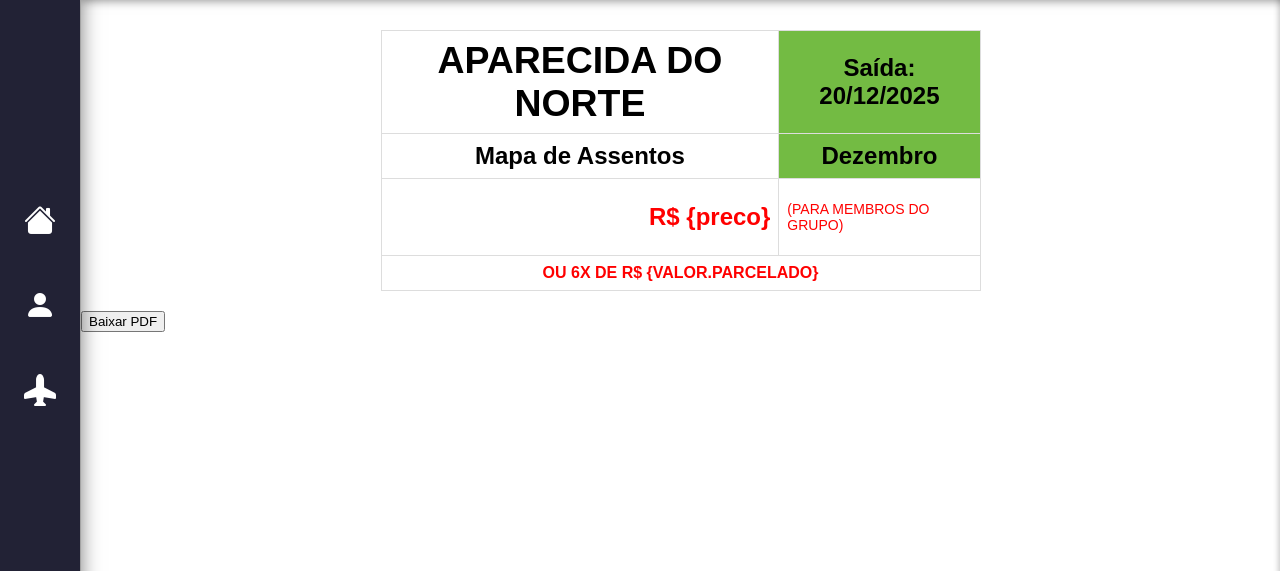
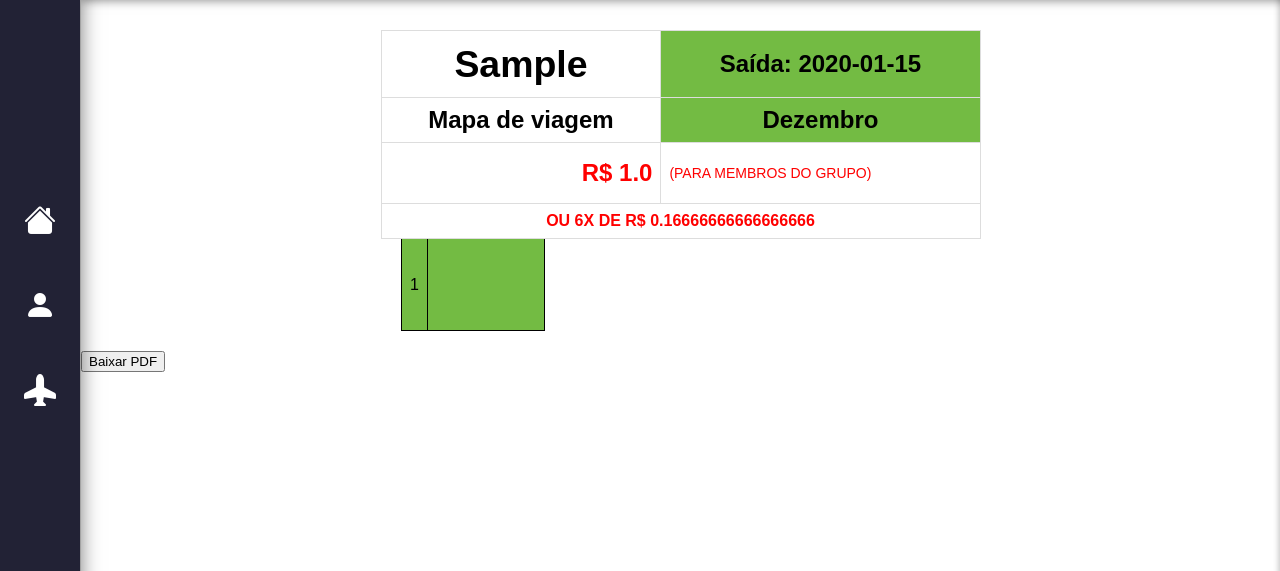
Before and after one commit to raul4500/financeiro_leader, a Flask app: template templates/tesste.html in a window 1280 px wide. Shown: the part 94-665 px from the top of the page. Run offline with Flask 3, Linux system fonts and the light colour scheme; the template is opened without the code that fills it: values that come from a table or form of the project are taken from there, others are empty; tables that the repository leaves empty hold one stand-in row (values such as "Sample post"); some libraries are stand-ins or nearby versions.

Commit message:
Add files via upload

```diff
--- a/models/Viagem.py
+++ b/models/Viagem.py
@@ -1,5 +1,5 @@
 from database import db
-from sqlalchemy import Column, Integer, String, Float, Date
+from sqlalchemy import Column, Integer, String, Float, Date, JSON
 from sqlalchemy.orm import relationship
 
 class Viagem(db.Model):
@@ -10,7 +10,7 @@
     preco = db.Column(db.Float, nullable=False)
     qtd_assentos = db.Column(db.Integer, nullable=False)
     tipo_onibus = db.Column(db.String(12), nullable=False)
-    assentos_indisponiveis = db.Column(db.Integer, nullable=True)
+    assentos_indisponiveis = db.Column(db.JSON, nullable=True, default=[])  # Alterado para JSON
     descricao = db.Column(db.String(400), nullable=False)
     inclusos = db.Column(db.String(400), nullable=False)
     # Relacionamento: Uma viagem pode ter várias reservas
@@ -28,7 +28,7 @@
             "preco": self.preco,
             "qtd_assentos": self.qtd_assentos,
             "tipo_onibus": self.tipo_onibus,
-            "assentos_indisponiveis": self.assentos_indisponiveis,
+            "assentos_indisponiveis": self.assentos_indisponiveis,  # Incluindo a lista no JSON
             "descricao": self.descricao,
             "inclusos": self.inclusos,
             #"reservas": [reserva.toJson() for reserva in self.reservas]
--- a/templates/tesste.html
+++ b/templates/tesste.html
@@ -21,10 +21,12 @@
             padding: 16px 0 0 0;
             overflow: hidden;
         }
+
         .sidebar-right.active {
             padding: 16px;
             right: 0;
         }
+
         .toggle-btn-right {
             position: fixed;
             top: 20px;
@@ -36,6 +38,7 @@
             cursor: pointer;
             border-radius: 5px;
         }
+
         .search-box {
             width: 100%;
             padding: 8px;
@@ -43,25 +46,31 @@
             border: 1px solid #ccc;
             border-radius: 4px;
         }
+
         .clients-table {
             width: 100%;
             height: 300px;
             overflow-y: auto;
             border: 1px solid #ccc;
         }
+
         table {
             width: 100%;
             border-collapse: collapse;
         }
-        th, td {
+
+        th,
+        td {
             padding: 8px;
             border: 1px solid #ddd;
             text-align: left;
         }
+
         th {
             background-color: #007bff;
             color: white;
         }
+
         .seat-container {
             display: flex;
             flex-wrap: wrap;
@@ -69,6 +78,7 @@
             margin: 50px auto;
             gap: 10px;
         }
+
         .seat {
             width: 80px;
             height: 80px;
@@ -80,6 +90,7 @@
             cursor: pointer;
             border: 2px solid #333;
         }
+
         .drag-item {
             cursor: grab;
             padding: 5px;
@@ -109,7 +120,8 @@
 
         <div class="sidebar-right" id="sidebarRight" onclick="event.stopPropagation()">
             <h2>Clientes</h2>
-        <input type="text" class="search-box" id="searchInput" onkeyup="searchClient()" placeholder="Buscar nome...">
+            <input type="text" class="search-box" id="searchInput" onkeyup="searchClient()"
+                placeholder="Buscar nome...">
             <div class="clients-table">
                 <table>
                     <thead>
@@ -120,7 +132,10 @@
                     </thead>
                     <tbody id="clientTableBody">
                         {% for p in passageiros %}
-                    <tr draggable="true" class="drag-item" ondragstart="drag(event)"><td>{{ p.id }}</td><td>{{ p.nome }}</td></tr>
+                        <tr draggable="true" class="drag-item" ondragstart="drag(event)">
+                            <td>{{ p.id }}</td>
+                            <td>{{ p.nome }}</td>
+                        </tr>
                         {% endfor %}
                     </tbody>
                 </table>
@@ -147,19 +162,19 @@
                     <tr>
                         <td colspan="7" style="height: 50px; font-size: 2.5vw;">
                             <center>
-                                <h3>APARECIDA DO NORTE</h3>
+                                <h3>{{ viagem.destino }}</h3>
                             </center>
                         </td>
                         <td colspan="2" style="background-color: rgb(115, 187, 67);">
                             <center>
-                                <h2>Saída: 20/12/2025</h2>
+                                <h2>Saída: {{ viagem.data_inicio }}</h2>
                             </center>
                         </td>
                     </tr>
                     <tr>
                         <td colspan="7">
                             <center>
-                                <h2>Mapa de Assentos</h2>
+                                <h2>Mapa de viagem</h2>
                             </center>
                         </td>
                         <td colspan="2" style="background-color: rgb(115, 187, 67);">
@@ -170,7 +185,7 @@
                     </tr>
                     <tr>
                         <td colspan="7">
-                            <h2 style="text-align: right; color: red;">R$ {preco}</h2>
+                            <h2 style="text-align: right; color: red;">R$ {{ viagem.preco }}</h2>
                         </td>
                         <td colspan="2">
                             <p style="font-size: 14px; color: red;">(PARA MEMBROS DO GRUPO)</p>
@@ -179,18 +194,18 @@
                     <tr>
                         <td colspan="9">
                             <center>
-                                <h2 style="font-size: 16px; color: red;">OU 6X DE R$ {VALOR.PARCELADO}</h2>
+                                <h2 style="font-size: 16px; color: red;">OU 6X DE R$ {{ (viagem.preco)/6 }}</h2>
                             </center>
                         </td>
                     </tr>
 
                     {% set count = 0 %}
-                    {% if assentos == 49 or assentos > 49 and count == 0 %}
+                    {% if viagem.qtd_assentos == 49 or viagem.qtd_assentos > 49 and count == 0 %}
                     <tr class="piso">
                         <td colspan="9">Piso Superior</td>
                     </tr>
                     {% endif %}
-                    {% for i in range(1, assentos + 1, 4) %}
+                    {% for i in range(1, viagem.qtd_assentos + 1, 4) %}
                     {% if i == 49 and count == 0 %}
                     <tr class="piso">
                         <td colspan="9">Piso Inferior</td>
@@ -199,36 +214,54 @@
                     {% endif %}
                     <tr>
                         {% if i % 2 != 0 %}
-                        {% if i == assentos %}
+                        {% if i == viagem.qtd_assentos %}
                         <td class="assento" id="assento_{{ i }}" style="opacity: 0; border: none"></td>
                         <td class="assento" id="assento_{{ i }}">{{ i }}</td>
-                        <td class="nome" id="assento_{{ i }}" name="assento_{{ i }}" onclick="highlightSeat('{{ i }}')" ondragover="allowDrop(event)" ondrop="drop(event)"></td>
-                        <td class="nome" id="assento_{{ i }}" name="assento_{{ i }}" style="opacity: 0; border: none"></td>
-                        {% elif i + 1 == assentos %}
+                        <td class="nome" id="assento_{{ i }}" name="assento_{{ i }}" onclick="highlightSeat('{{ i }}')"
+                            ondragover="allowDrop(event)" ondrop="drop(event)"></td>
+                        <td class="nome" id="assento_{{ i }}" name="assento_{{ i }}" style="opacity: 0; border: none">
+                        </td>
+                        {% elif i + 1 == viagem.qtd_assentos %}
                         <td class="assento" id="assento_{{ i }}">{{ i }}</td>
                         <td class="assento" id="assento_{{ i + 1 }}">{{ i + 1 }}</td>
-                        <td class="nome" id="assento_{{ i }}" name="assento_{{ i }}" onclick="highlightSeat('{{ i }}')" ondragover="allowDrop(event)" ondrop="drop(event)"></td>
-                        <td class="nome" id="assento_{{ i+1 }}" name="assento_{{ i+1 }}" onclick="highlightSeat('{{ i + 1 }}')" ondragover="allowDrop(event)" ondrop="drop(event)"></td>
-                        {% elif i + 2 == assentos %}
+                        <td class="nome" id="assento_{{ i }}" name="assento_{{ i }}" onclick="highlightSeat('{{ i }}')"
+                            ondragover="allowDrop(event)" ondrop="drop(event)"></td>
+                        <td class="nome" id="assento_{{ i+1 }}" name="assento_{{ i+1 }}"
+                            onclick="highlightSeat('{{ i + 1 }}')" ondragover="allowDrop(event)" ondrop="drop(event)">
+                        </td>
+                        {% elif i + 2 == viagem.qtd_assentos %}
                         <td class="assento" id="assento_{{ i }}">{{ i }}</td>
                         <td class="assento" id="assento_{{ i + 1 }}">{{ i + 1 }}</td>
-                        <td class="nome" id="assento_{{ i }}" name="assento_{{ i }}" onclick="highlightSeat('{{ i }}')" ondragover="allowDrop(event)" ondrop="drop(event)"></td>
-                        <td class="nome" id="assento_{{ i + 1 }}" name="assento_{{ i + 1 }}" onclick="highlightSeat('{{ i + 1 }}')" ondragover="allowDrop(event)" ondrop="drop(event)"></td>
+                        <td class="nome" id="assento_{{ i }}" name="assento_{{ i }}" onclick="highlightSeat('{{ i }}')"
+                            ondragover="allowDrop(event)" ondrop="drop(event)"></td>
+                        <td class="nome" id="assento_{{ i + 1 }}" name="assento_{{ i + 1 }}"
+                            onclick="highlightSeat('{{ i + 1 }}')" ondragover="allowDrop(event)" ondrop="drop(event)">
+                        </td>
                         <td class="space"></td>
                         <td class="assento" id="assento_{{ i }}" style="opacity: 0; border: none"></td>
                         <td class="assento" id="assento_{{ i + 2 }}">{{ i + 2 }}</td>
-                        <td class="nome" id="assento_{{ i + 2 }}" name="assento_{{ i + 2 }}" onclick="highlightSeat('{{ i + 2 }}')" ondragover="allowDrop(event)" ondrop="drop(event)"></td>
-                        <td class="nome" id="assento_{{ i }}" name="assento_{{ i }}" style="opacity: 0; border: none"></td>
+                        <td class="nome" id="assento_{{ i + 2 }}" name="assento_{{ i + 2 }}"
+                            onclick="highlightSeat('{{ i + 2 }}')" ondragover="allowDrop(event)" ondrop="drop(event)">
+                        </td>
+                        <td class="nome" id="assento_{{ i }}" name="assento_{{ i }}" style="opacity: 0; border: none">
+                        </td>
                         {% else %}
                         <td class="assento" id="assento_{{ i }}">{{ i }}</td>
                         <td class="assento" id="assento_{{ i + 1 }}">{{ i + 1 }}</td>
-                        <td class="nome" id="assento_{{ i }}" name="assento_{{ i }}" onclick="highlightSeat('{{ i }}')" ondragover="allowDrop(event)" ondrop="drop(event)"></td>
-                        <td class="nome" id="assento_{{ i + 1 }}" name="assento_{{ i + 1 }}" onclick="highlightSeat('{{ i + 1 }}')" ondragover="allowDrop(event)" ondrop="drop(event)"></td>
+                        <td class="nome" id="assento_{{ i }}" name="assento_{{ i }}" onclick="highlightSeat('{{ i }}')"
+                            ondragover="allowDrop(event)" ondrop="drop(event)"></td>
+                        <td class="nome" id="assento_{{ i + 1 }}" name="assento_{{ i + 1 }}"
+                            onclick="highlightSeat('{{ i + 1 }}')" ondragover="allowDrop(event)" ondrop="drop(event)">
+                        </td>
                         <td class="space"></td>
                         <td class="assento" id="assento_{{ i + 3 }}">{{ i + 3 }}</td>
                         <td class="assento" id="assento_{{ i + 2 }}">{{ i + 2 }}</td>
-                        <td class="nome" id="assento_{{ i + 3 }}" name="assento_{{ i + 3 }}" onclick="highlightSeat('{{ i + 3 }}')" ondragover="allowDrop(event)" ondrop="drop(event)"></td>
-                        <td class="nome" id="assento_{{ i + 2 }}" name="assento_{{ i + 2 }}" onclick="highlightSeat('{{ i + 2 }}')" ondragover="allowDrop(event)" ondrop="drop(event)"></td>
+                        <td class="nome" id="assento_{{ i + 3 }}" name="assento_{{ i + 3 }}"
+                            onclick="highlightSeat('{{ i + 3 }}')" ondragover="allowDrop(event)" ondrop="drop(event)">
+                        </td>
+                        <td class="nome" id="assento_{{ i + 2 }}" name="assento_{{ i + 2 }}"
+                            onclick="highlightSeat('{{ i + 2 }}')" ondragover="allowDrop(event)" ondrop="drop(event)">
+                        </td>
                         {% endif %}
                         {% endif %}
                     </tr>
@@ -238,26 +271,11 @@
 
             <button id="baixar">Baixar PDF</button>
         </div>
+
     </div>
     <script src="https://cdnjs.cloudflare.com/ajax/libs/html2pdf.js/0.9.2/html2pdf.bundle.js"></script>
 
     <script>
-        document.getElementById("baixar").onclick = function () {
-            const tabela = document.getElementById("tabela");
-
-            // Configuração do HTML2PDF para gerar o PDF
-            const opt = {
-                margin: 1,
-                filename: 'tabela.pdf',
-                image: { type: 'jpeg', quality: 0.98 },
-                html2canvas: { scale: 2 },
-                jsPDF: { unit: 'in', format: 'letter', orientation: 'portrait' }
-            };
-
-            // Gerar o PDF a partir da tabela mantendo os estilos
-            html2pdf().from(tabela).set(opt).save();
-        };
-
         function toggleSidebar(event) {
             let sidebar = document.getElementById("sidebarRight");
             sidebar.classList.toggle("active");
@@ -298,7 +316,7 @@
             allSeats.forEach(seat => seat.classList.remove('selected'));
 
             // Adicionamos a classe 'selected' ao botão clicado e à célula de assento correspondente
-            const button = document.querySelector(`button[onclick="highlightSeat(${seatId })"]`);
+            const button = document.querySelector(`button[onclick="highlightSeat(${seatId})"]`);
             const seat = document.getElementById(`assento_${seatId}`);
 
             if (button) {
@@ -322,6 +340,7 @@
             let name = event.dataTransfer.getData("text");
             if (event.target.classList.contains("nome")) {
                 event.target.innerText = name;
+                alert(event.target.id)
             }
         }
     </script>
```
Also changed, not shown: controllers/ReservaController.py (+8 -5 lines), controllers/ViagemController.py (+7 -5 lines), models/Reserva.py (+6 -5 lines), static/styles/index.css (+5 -2 lines). Lines whose indentation alone changed are shown as unchanged.
